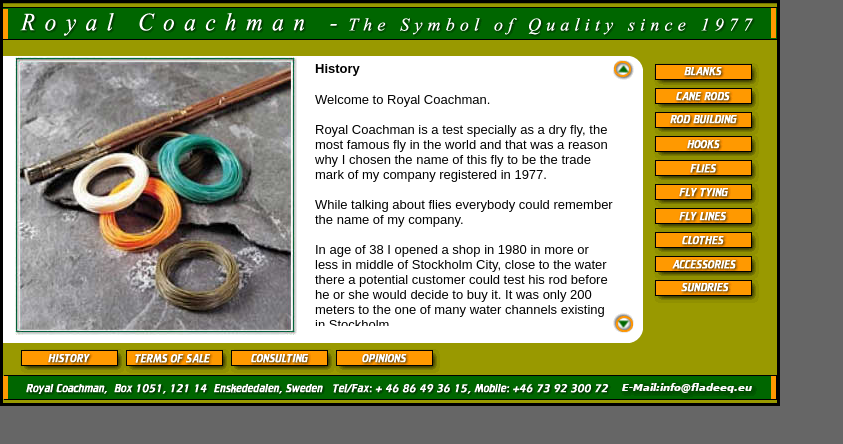
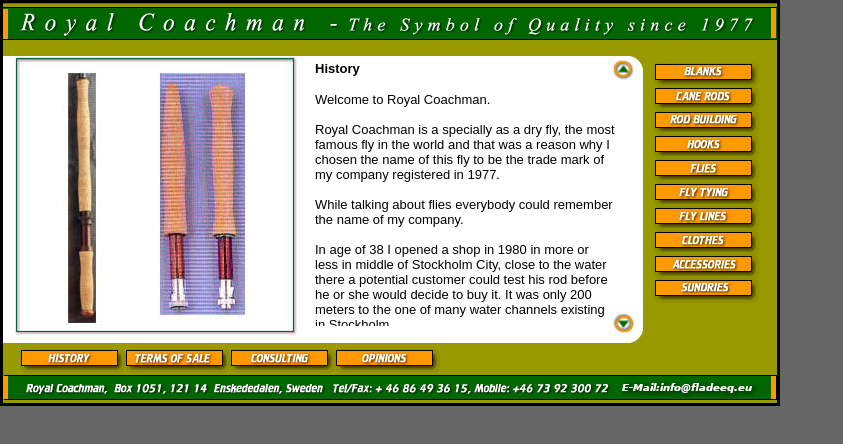
Before and after one commit to Peter8209/royalcoachman, a plain HTML site: page flylines2.htm in a window 1280 px wide. Shown: the whole page, without its empty margins (0-843 px from the left). Drawn offline with Linux system fonts and the light colour scheme.

Commit message:
changing pictures flylines to rodbuilding2

```diff
--- a/flylines2.htm
+++ b/flylines2.htm
@@ -181,7 +181,7 @@
   <div id="divContent"> <b><font face="Arial, Helvetica, sans-serif" size="2">History</font></b>
     <p><font face="Arial, Helvetica, sans-serif" size="2"> Welcome to Royal Coachman.<br>
       <br>
-      Royal Coachman is a test specially as a dry fly, the most famous fly in the world
+      Royal Coachman is a specially as a dry fly, the most famous fly in the world
       and that was a reason why I chosen the name of this fly to be the trade
       mark of my company registered in 1977.<br>
       <br>
@@ -241,6 +241,6 @@
     </tr>
   </table>
 </div>
-<div id="Layer1" style="position:absolute; width:284px; height:273px; z-index:2; left: 15px; top: 57px"><img src="pics/flylinepic.jpg" width="282" height="278"></div>
+<div id="Layer1" style="position:absolute; width:284px; height:273px; z-index:2; left: 15px; top: 57px"><img src="pics/rodbuildingpic.jpg" width="282" height="278"></div>
 </body>
 </html>
```
Also changed, not shown: rodbuilding2.htm (+1 -1 lines).
